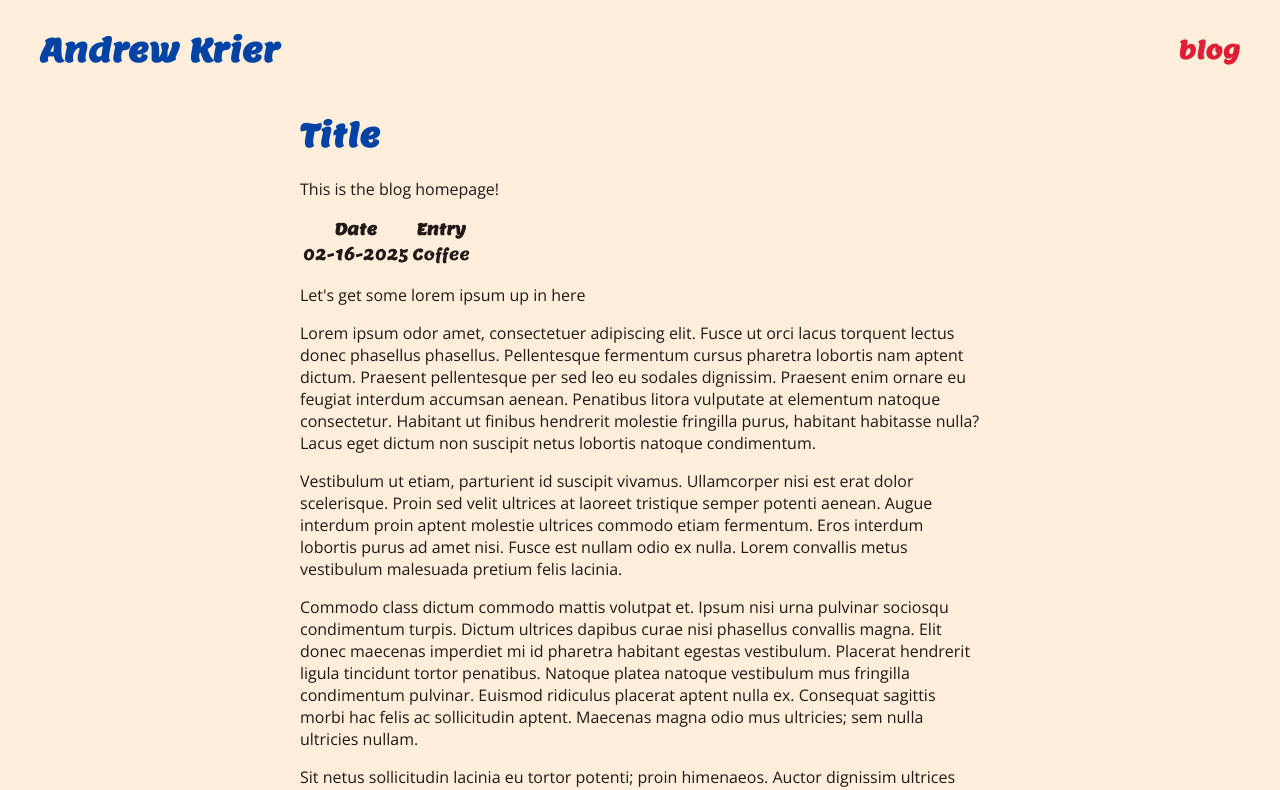
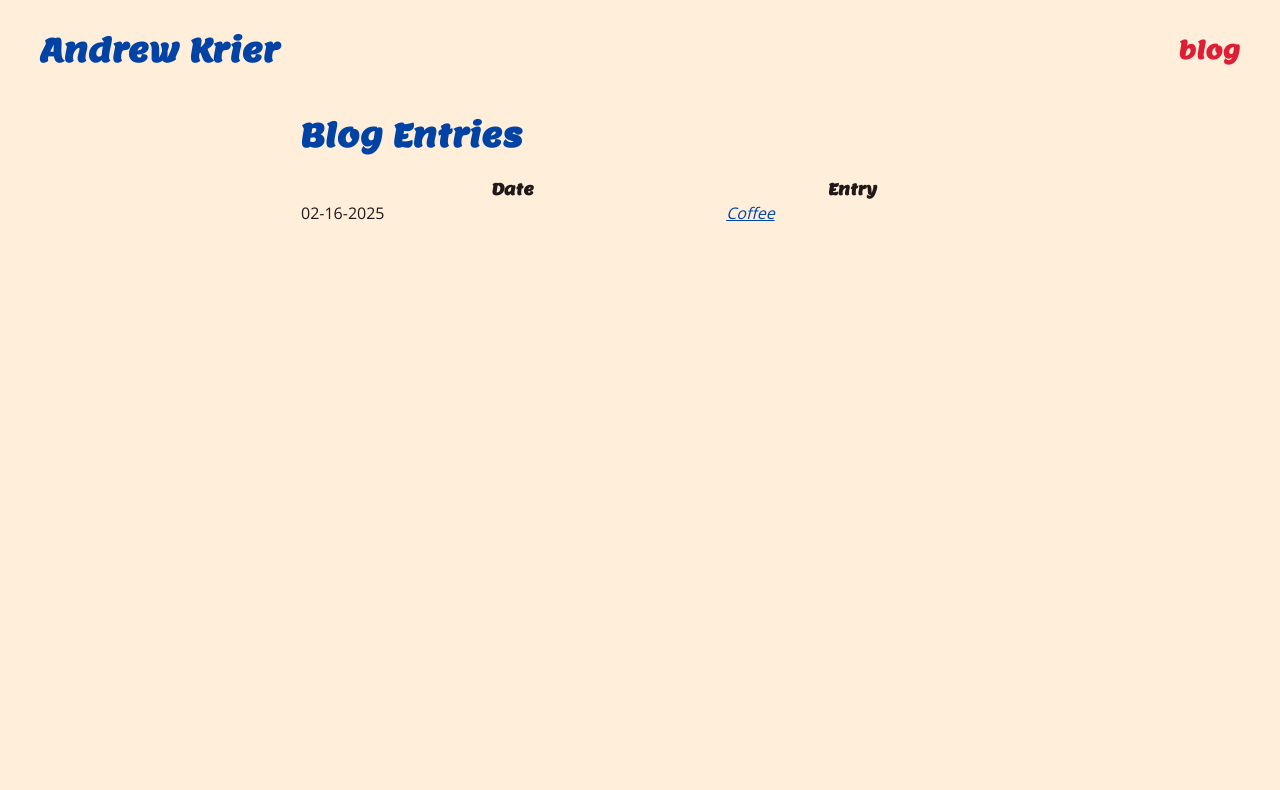
Before and after one commit to askrier/blog, a Next.js app: page /blog in a window 1280 px wide. Shown: the top 790 px of the page. Built offline with nearby package versions, Linux system fonts and the light colour scheme.

Commit message:
format table, get general outline for blog page

```diff
--- a/app/blog/page.mdx
+++ b/app/blog/page.mdx
@@ -1,19 +1,5 @@
-# Title
+# Blog Entries
 
-This is the blog homepage!
-
-| Date       | Entry  |
-| ---------- | ------ |
-| 02-16-2025 | Coffee |
-
-Let's get some lorem ipsum up in here
-
-Lorem ipsum odor amet, consectetuer adipiscing elit. Fusce ut orci lacus torquent lectus donec phasellus phasellus. Pellentesque fermentum cursus pharetra lobortis nam aptent dictum. Praesent pellentesque per sed leo eu sodales dignissim. Praesent enim ornare eu feugiat interdum accumsan aenean. Penatibus litora vulputate at elementum natoque consectetur. Habitant ut finibus hendrerit molestie fringilla purus, habitant habitasse nulla? Lacus eget dictum non suscipit netus lobortis natoque condimentum.
-
-Vestibulum ut etiam, parturient id suscipit vivamus. Ullamcorper nisi est erat dolor scelerisque. Proin sed velit ultrices at laoreet tristique semper potenti aenean. Augue interdum proin aptent molestie ultrices commodo etiam fermentum. Eros interdum lobortis purus ad amet nisi. Fusce est nullam odio ex nulla. Lorem convallis metus vestibulum malesuada pretium felis lacinia.
-
-Commodo class dictum commodo mattis volutpat et. Ipsum nisi urna pulvinar sociosqu condimentum turpis. Dictum ultrices dapibus curae nisi phasellus convallis magna. Elit donec maecenas imperdiet mi id pharetra habitant egestas vestibulum. Placerat hendrerit ligula tincidunt tortor penatibus. Natoque platea natoque vestibulum mus fringilla condimentum pulvinar. Euismod ridiculus placerat aptent nulla ex. Consequat sagittis morbi hac felis ac sollicitudin aptent. Maecenas magna odio mus ultricies; sem nulla ultricies nullam.
-
-Sit netus sollicitudin lacinia eu tortor potenti; proin himenaeos. Auctor dignissim ultrices felis dolor habitant rutrum, ex imperdiet. Augue auctor eros platea vivamus magnis mauris consequat. Donec viverra justo sagittis dolor donec quisque tortor in. Venenatis euismod sociosqu leo viverra condimentum montes eleifend? At convallis vitae; dapibus cras duis massa. Turpis mollis proin ut fermentum posuere luctus. Ridiculus vehicula maximus feugiat netus ex nulla fusce. Sollicitudin feugiat quis ligula morbi odio morbi quam.
-
-Morbi suscipit litora eleifend neque class cras convallis. Consectetur volutpat non mus phasellus amet etiam dignissim etiam quis. Ipsum neque augue nisl feugiat potenti. Porttitor dolor dictumst sed porttitor sit penatibus lobortis purus facilisis. Mollis rhoncus luctus bibendum efficitur class. Sollicitudin maximus tristique fusce; sodales orci elementum elit? Dignissim nostra accumsan tincidunt lacus phasellus metus. Tristique dictumst venenatis magnis eu blandit molestie.
+| Date       | Entry       |
+| ---------- | ----------- |
+| 02-16-2025 | [Coffee](/) |
--- a/app/globals.css
+++ /dev/null
@@ -1,14 +0,0 @@
-@tailwind base;
-@tailwind components;
-@tailwind utilities;
-
-:root {
-    --background: #ffffff;
-    --foreground: #201819;
-}
-
-body {
-    color: var(--foreground);
-    background: var(--background);
-    font-family: Arial, Helvetica, sans-serif;
-}
--- a/app/layout.tsx
+++ b/app/layout.tsx
@@ -1,5 +1,4 @@
 import type { Metadata } from "next";
-// import "./globals.css";
 import "./pages.css";
 import { Open_Sans, Lemon } from "next/font/google";
 import { TopBar } from "@/components/TopBar";
--- a/app/pages.css
+++ b/app/pages.css
@@ -35,3 +35,22 @@ li {
     font-family: var(--var-open-sans);
     color: var(--body-text-color);
 }
+
+table {
+    border-collapse: collapse;
+    width: 100%;
+}
+
+th,
+td {
+    padding: "16px 16px 16px 16px";
+}
+
+td {
+    font-family: var(--var-open-sans);
+}
+
+td a {
+    color: #0043a5;
+    font-style: oblique;
+}
```
